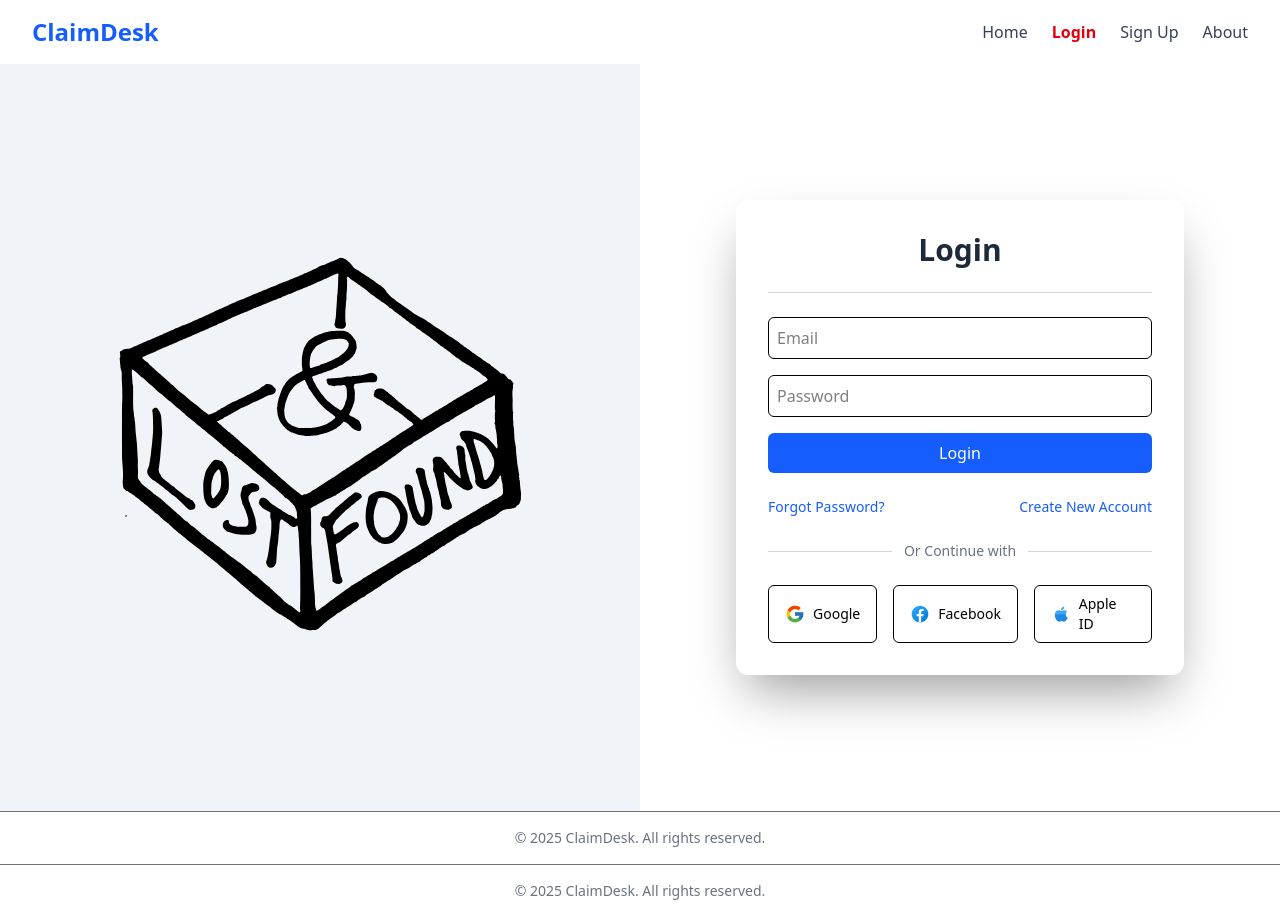
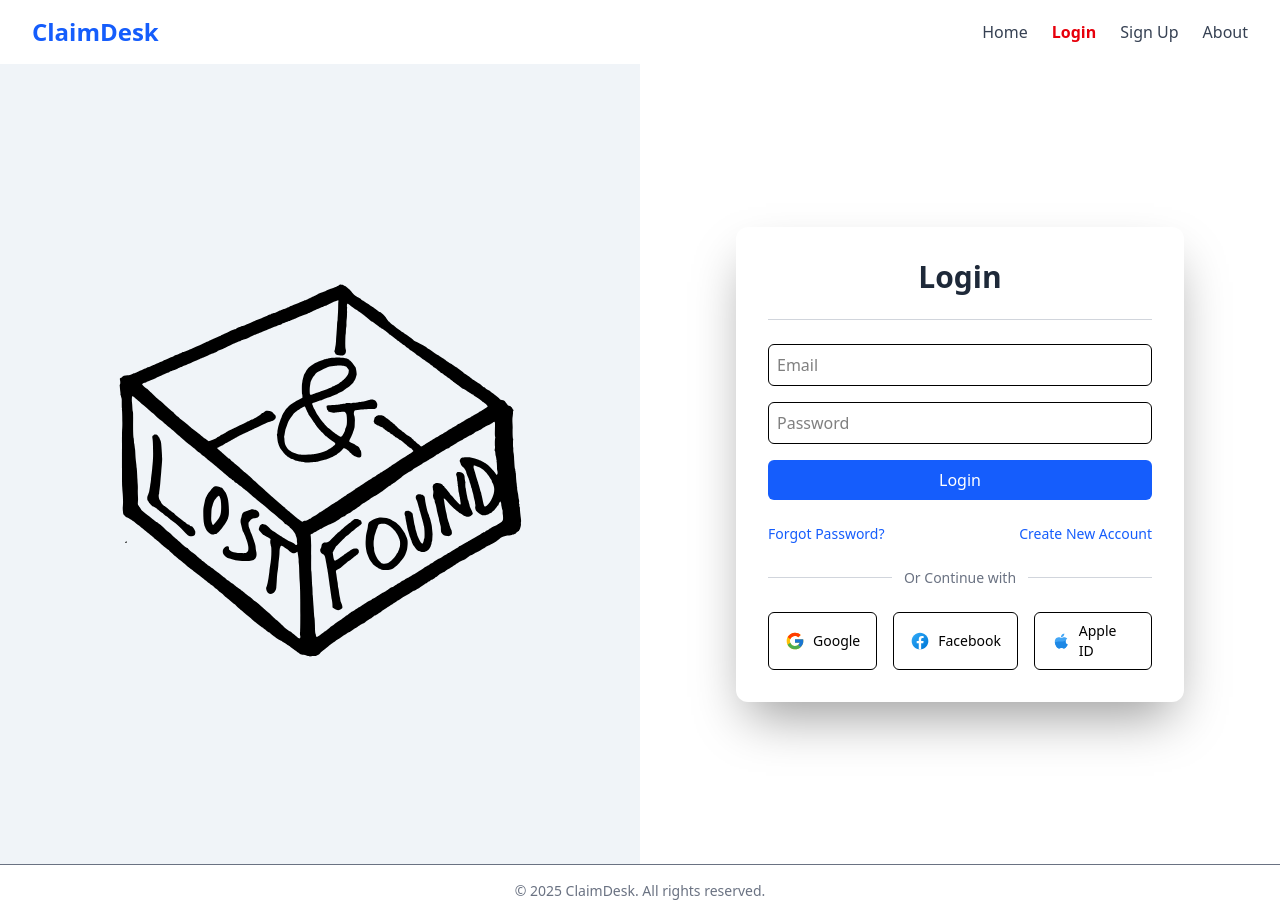
Before and after one commit to VallabhPatil3078/ClaimDesk, a React (Vite) app in the folder client/: page /login in a window 1280 px wide. Built offline with nearby package versions, Linux system fonts and the light colour scheme.

Commit message:
Updated Login Page

```diff
--- a/client/pages/Login.jsx
+++ b/client/pages/Login.jsx
@@ -1,6 +1,5 @@
 import React, { useState } from 'react';
 import { Link } from 'react-router-dom';
-import Footer from '../components/Footer'; // make sure this path is correct
 
 function Login() {
   const [email, setEmail] = useState('');
@@ -86,9 +85,6 @@ function Login() {
           </div>
         </div>
       </div>
-
-      {/* Footer */}
-      <Footer />
     </div>
   );
 }
```
